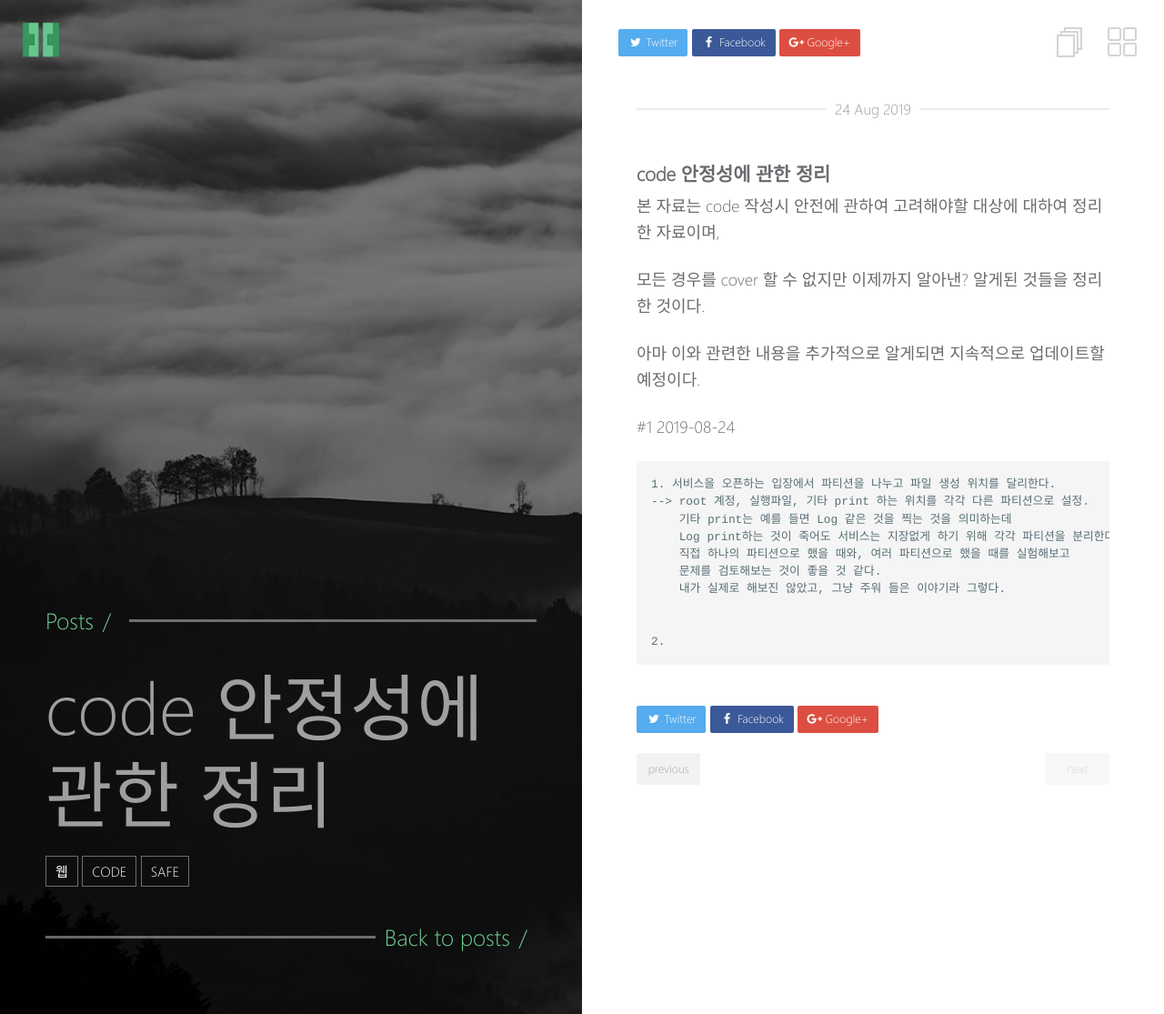
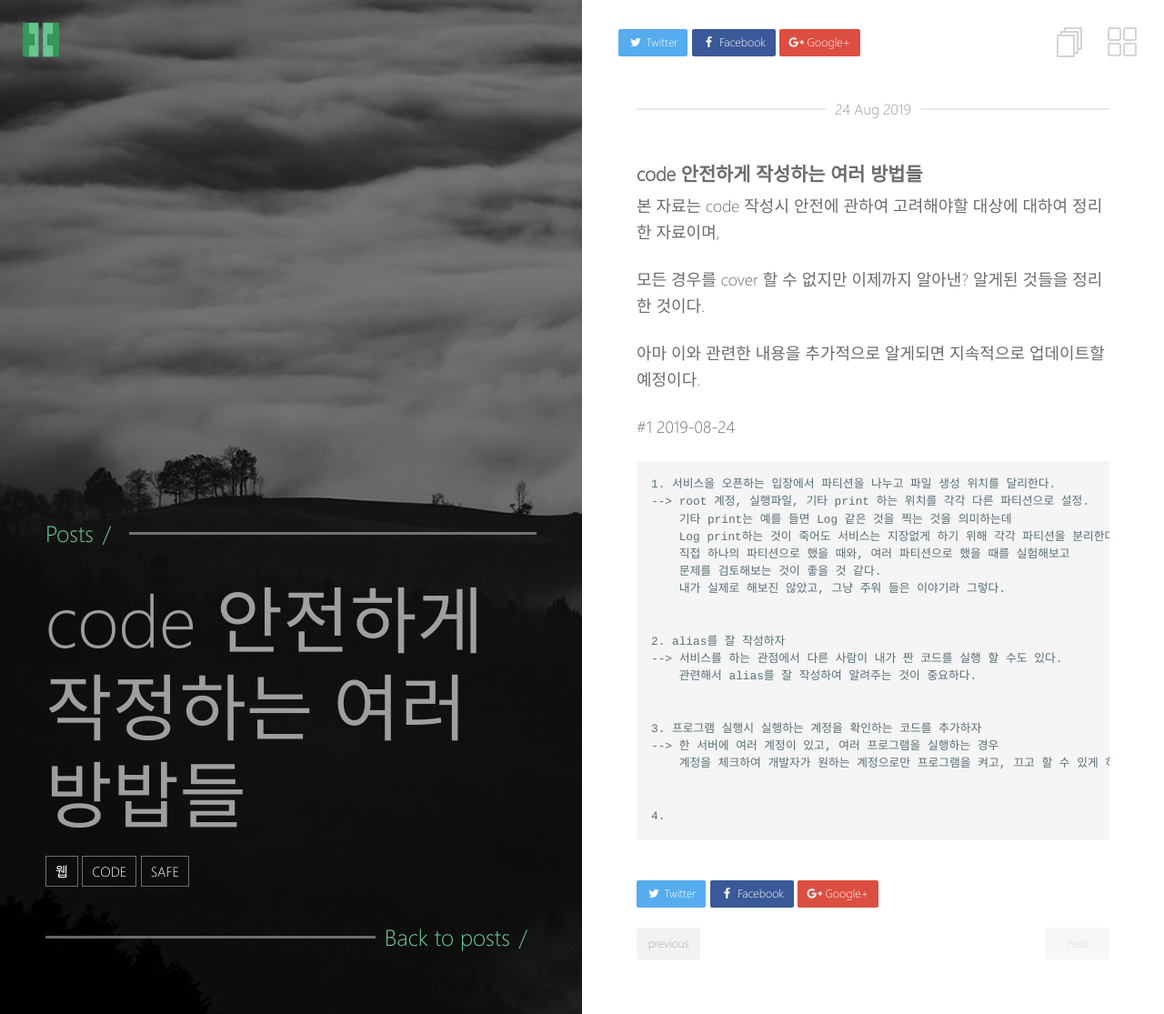
Before and after one commit to anjaehyun17/anjaehyun17.github.io, a Jekyll site: the page built from _posts/2019-08-24-code_safe.md, in a window 1280 px wide. Shown: the whole page at 91% size. Built offline with Jekyll 4.4.1, drawn with Linux system fonts in a browser that asks for light colours.

Commit message:
code-safe-edited-3

```diff
--- a/_posts/2019-08-24-code_safe.md
+++ b/_posts/2019-08-24-code_safe.md
@@ -1,6 +1,6 @@
 ---
 layout: post
-title: "code 안정성에 관한 정리"
+title: "code 안전하게 작정하는 여러 방밥들"
 tag:
 - 웹
 - code
@@ -10,7 +10,7 @@ tag:
 ---
 
 
-### code 안정성에 관한 정리
+### code 안전하게 작성하는 여러 방법들
 
 본 자료는 code 작성시 안전에 관하여 고려해야할 대상에 대하여 정리한 자료이며,
 
@@ -29,6 +29,16 @@ tag:
 	    내가 실제로 해보진 않았고, 그냥 주워 들은 이야기라 그렇다.
 
 
-	2.
+	2. alias를 잘 작성하자
+	--> 서비스를 하는 관점에서 다른 사람이 내가 짠 코드를 실행 할 수도 있다.
+	    관련해서 alias를 잘 작성하여 알려주는 것이 중요하다.
+
+
+	3. 프로그램 실행시 실행하는 계정을 확인하는 코드를 추가하자
+	--> 한 서버에 여러 계정이 있고, 여러 프로그램을 실행하는 경우
+	    계정을 체크하여 개발자가 원하는 계정으로만 프로그램을 켜고, 끄고 할 수 있게 하자
+
+
+	4.
 
 {: style="text-align: left;"}
```
Also changed, not shown: 1 other file.
